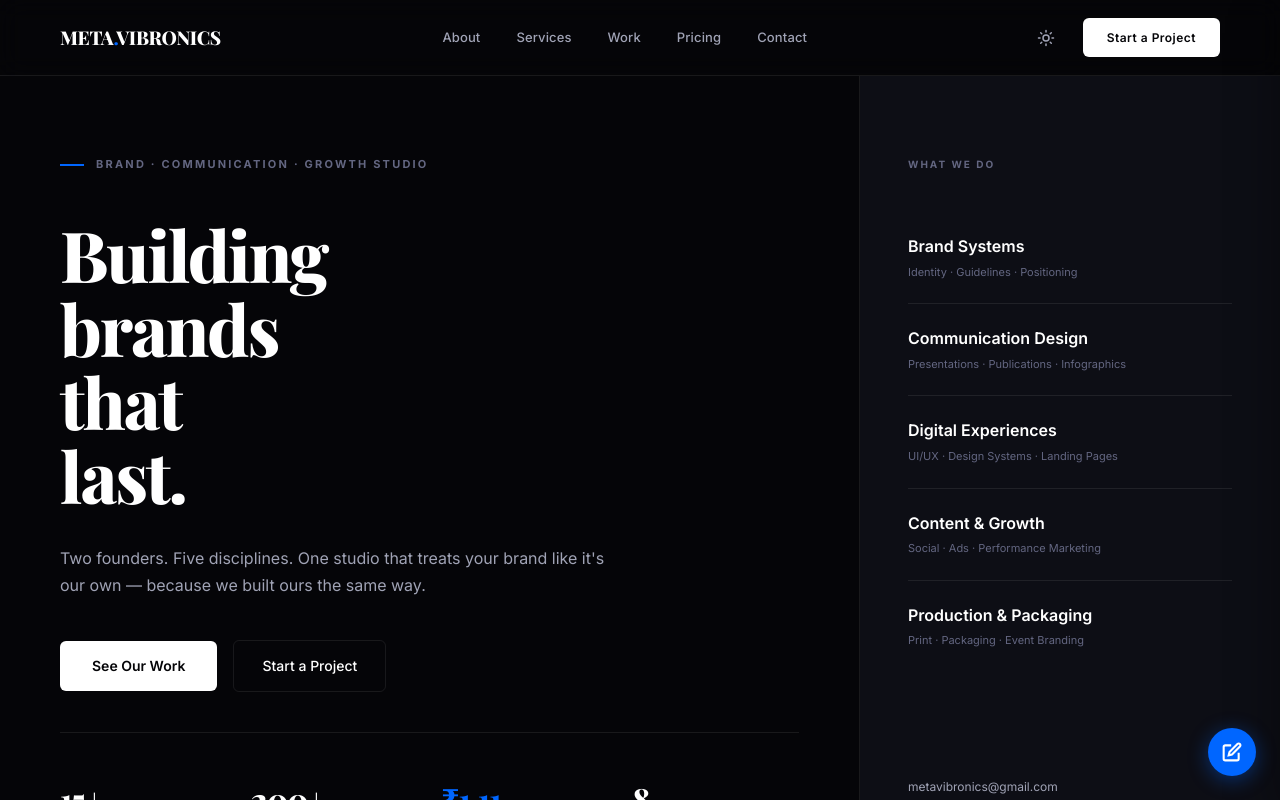
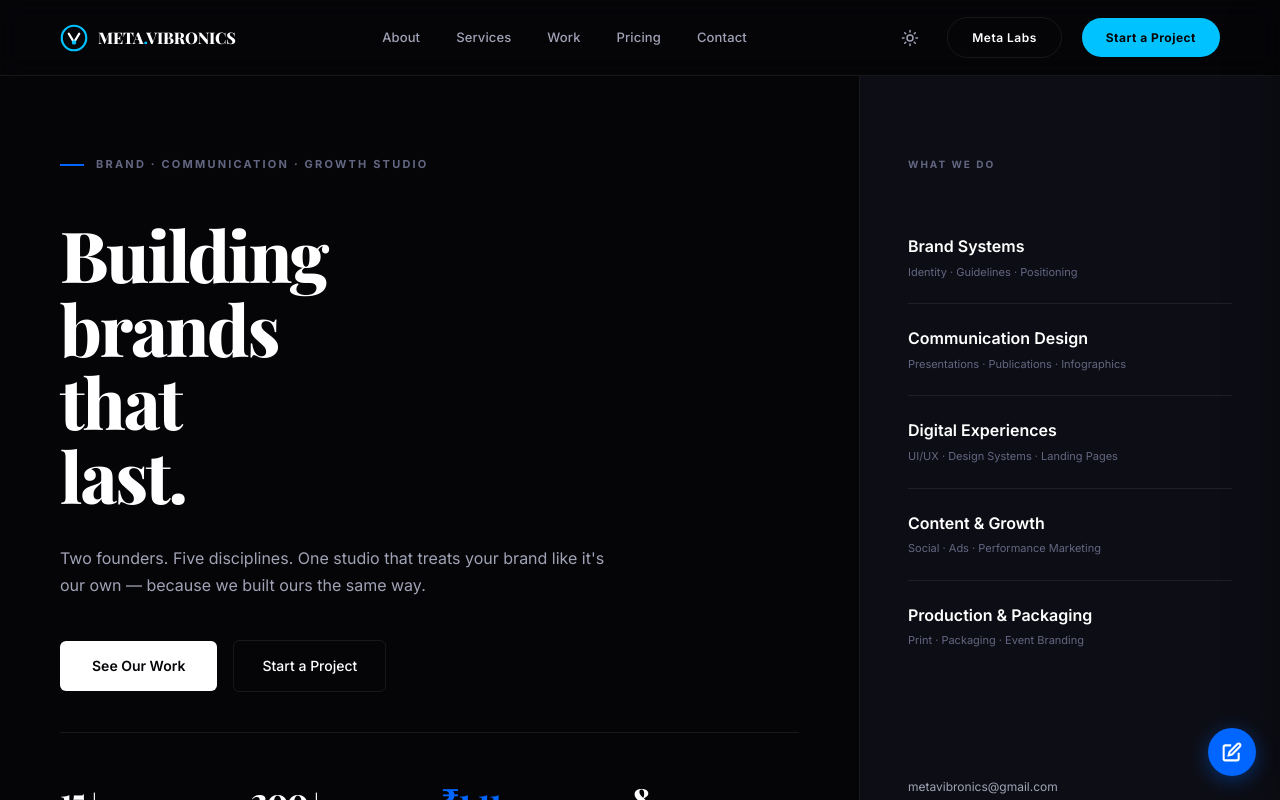
Before and after one commit to animesh045/metaVibronics, a Next.js app: page / in a window 1280 px wide. Shown: the top 800 px of the page. Built offline with nearby package versions, Linux system fonts and the light colour scheme; a web font is replaced by a local one.

Commit message:
design: update navbar layout with custom svg icon and pill-shaped action buttons to match premium screenshot design

```diff
--- a/src/components/Customizer.tsx
+++ b/src/components/Customizer.tsx
@@ -377,6 +377,22 @@ export const defaultSiteContent: SiteContent = ${JSON.stringify(content, null, 2
                   onChange={(e) => updateBranding("instagram", e.target.value)}
                 />
               </div>
+              <div className="customizerInputGroup">
+                <label>Secondary CTA Label (Outlined Button)</label>
+                <input
+                  type="text"
+                  value={content.branding.secondaryCtaText || ""}
+                  onChange={(e) => updateBranding("secondaryCtaText", e.target.value)}
+                />
+              </div>
+              <div className="customizerInputGroup">
+                <label>Secondary CTA Link</label>
+                <input
+                  type="text"
+                  value={content.branding.secondaryCtaLink || ""}
+                  onChange={(e) => updateBranding("secondaryCtaLink", e.target.value)}
+                />
+              </div>
 
               <h4 style={{ marginTop: "24px" }}>Hero Copy</h4>
               <div className="customizerInputGroup">
--- a/src/components/Navbar.tsx
+++ b/src/components/Navbar.tsx
@@ -54,10 +54,15 @@ export default function Navbar({ branding, navigation }: NavbarProps) {
   return (
     <>
       <nav className={`navbar ${scrolled ? "scrolled" : ""}`}>
-        <a href="#home" className="navLogo">
-          {branding.logoName.split(".")[0]}
-          <span style={{ color: branding.logoDotColor }}>.</span>
-          {branding.logoName.split(".")[1] || "VIBRONICS"}
+        <a href="#home" className="navLogo" style={{ display: "flex", alignItems: "center" }}>
+          <svg width="28" height="28" viewBox="0 0 32 32" fill="none" xmlns="http://www.w3.org/2000/svg" style={{ marginRight: "10px", display: "inline-block", verticalAlign: "middle" }}>
+            <circle cx="16" cy="16" r="14" stroke="#00C2FF" strokeWidth="2.5" />
+            <path d="M10 11L16 21L22 11" stroke="#FFFFFF" strokeWidth="2.5" strokeLinecap="round" strokeLinejoin="round" />
+            <circle cx="16" cy="21" r="2.5" fill="#00C2FF" />
+          </svg>
+          <span style={{ fontSize: "16px", fontWeight: 800, letterSpacing: "-0.01em", textTransform: "none" }}>
+            META<span style={{ color: "#00C2FF" }}>.</span>VIBRONICS
+          </span>
         </a>
 
         <div className="navLinks">
@@ -86,6 +91,12 @@ export default function Navbar({ branding, navigation }: NavbarProps) {
               </svg>
             )}
           </button>
+
+          {branding.secondaryCtaText && (
+            <a href={branding.secondaryCtaLink || "#"} className="navSecondaryCta">
+              {branding.secondaryCtaText}
+            </a>
+          )}
 
           <a href="#contact" className="navCta">
             {navigation.ctaText}
--- a/src/components/components.css
+++ b/src/components/components.css
@@ -40,15 +40,30 @@
   background: var(--bg-secondary);
 }
 
+.navSecondaryCta {
+  padding: 10px 24px;
+  border: 1px solid var(--border-color);
+  color: var(--text-primary);
+  font-size: 12px; font-weight: 600; letter-spacing: 0.04em;
+  border-radius: 100px;
+  transition: border-color var(--transition-fast), background var(--transition-fast), transform var(--transition-fast);
+}
+.navSecondaryCta:hover {
+  border-color: var(--text-secondary);
+  background: var(--bg-secondary);
+  transform: translateY(-1px);
+}
+
 .navCta {
   padding: 10px 24px;
-  background: var(--text-primary); color: var(--bg-primary);
-  font-size: 12px; font-weight: 600; letter-spacing: 0.04em;
-  border-radius: var(--radius-sm); transition: background var(--transition-fast), transform var(--transition-fast);
+  background: #00c2ff; color: #050508;
+  font-size: 12px; font-weight: 700; letter-spacing: 0.04em;
+  border-radius: 100px; transition: background var(--transition-fast), transform var(--transition-fast), box-shadow var(--transition-fast);
 }
 .navCta:hover {
-  background: var(--accent);
-  color: #fff;
+  background: #00e5ff;
+  color: #050508;
+  box-shadow: 0 4px 14px rgba(0, 194, 255, 0.4);
   transform: translateY(-1px);
 }
 .hamburger { display: none; flex-direction: column; gap: 5px; padding: 4px; }
--- a/src/data/siteContent.ts
+++ b/src/data/siteContent.ts
@@ -59,6 +59,8 @@ export interface SiteContent {
     phone: string;
     instagram: string;
     responseHours: string;
+    secondaryCtaText?: string;
+    secondaryCtaLink?: string;
   };
   navigation: {
     links: { label: string; href: string }[];
@@ -129,6 +131,8 @@ export const defaultSiteContent: SiteContent = {
     phone: "+91 83688 25928",
     instagram: "@metavibronics",
     responseHours: "Within 24 hours",
+    secondaryCtaText: "Meta Labs",
+    secondaryCtaLink: "#about",
   },
   navigation: {
     links: [
```
